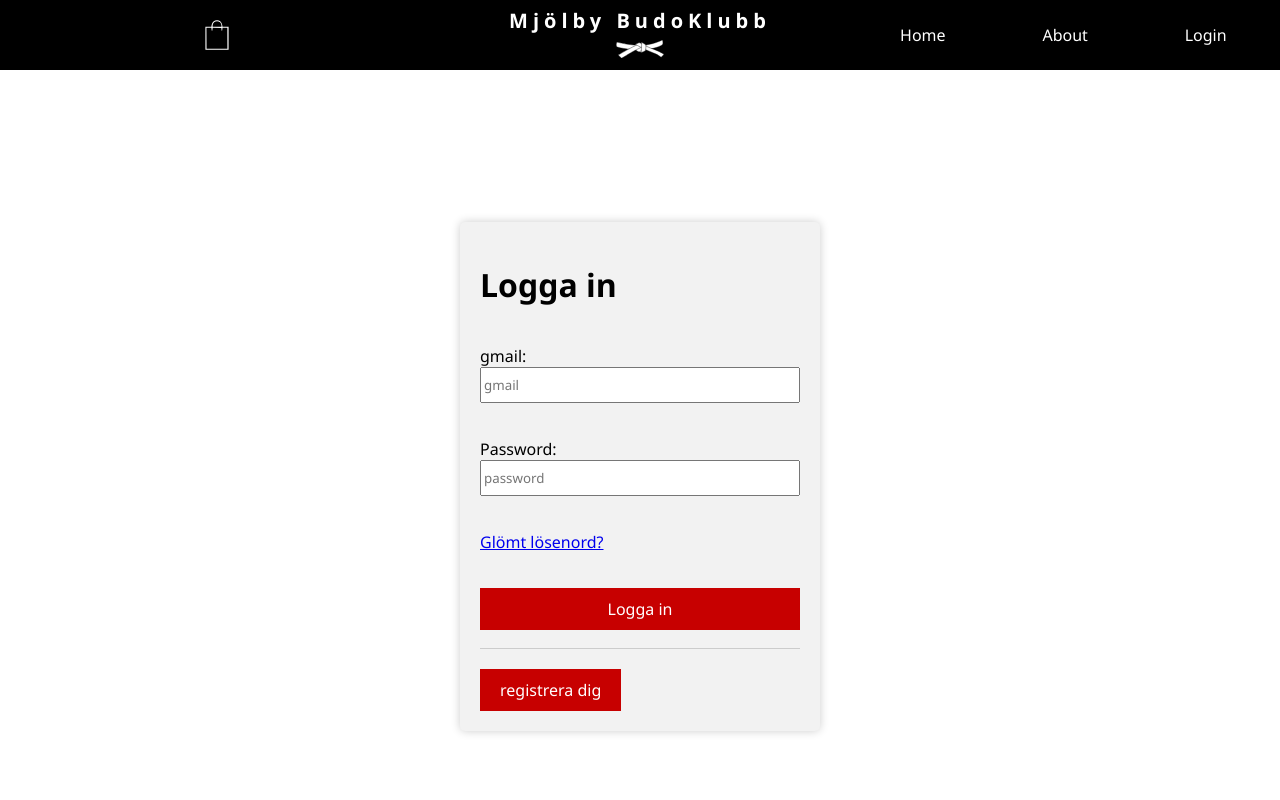
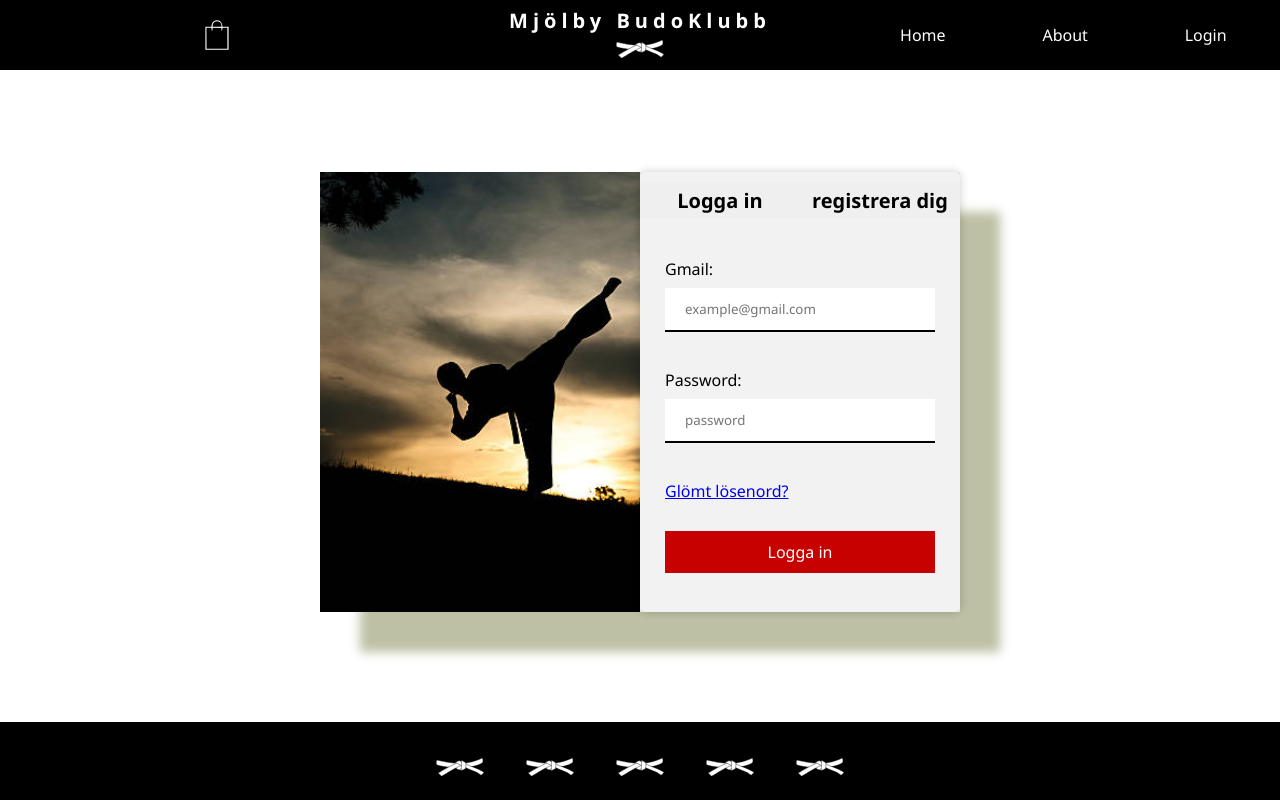
Before and after one commit to santatsut/budoClubWebsite, a Vue app in the folder vueProject/: page /logout in a window 1280 px wide. Shown: the top 800 px of the page. Built offline with nearby package versions, Linux system fonts and the light colour scheme.

Commit message:
cleaned up the login page

```diff
--- a/vueProject/src/components/navy.vue
+++ b/vueProject/src/components/navy.vue
@@ -52,8 +52,8 @@ const logOut = () => {
     <RouterLink to="/about">About</RouterLink>
     <RouterLink to="/medlem" v-if="!loggedIn">Login</RouterLink>
     <RouterLink to="/" @click="logOut" v-if="loggedIn">Logout</RouterLink>
-    <RouterLink to="/shop">
-        <img src="../../public/images/shoppingBagIcon.svg" alt="shop" id="mobileShop">
+    <RouterLink to="/profile" v-if="loggedIn">
+          <img src="../../public/images/person.svg" alt="userProfile" id="user">
     </RouterLink>
   </div>
 </template>
--- a/vueProject/src/views/MedlemView.vue
+++ b/vueProject/src/views/MedlemView.vue
@@ -110,67 +110,135 @@ const signUp = () => {
       });
   };
 
+const loggingIn = () => {
+    signingUp.value = false;
+    errorMsg.value = '';
+}
+
 </script>
 
 <template>
+    <div id="loginContainer">
+        <div class="leftSideBox">
+        </div>
     <div class="Inloggning">
-    <h1>Logga in</h1>
+        <div class="tabs">
+            <button @click="loggingIn">Logga in</button>
+            <button @click="signUp">registrera dig</button>
+        </div>
         <form @submit.prevent="handleSubmit">
             <p v-if="errorMsg" id="errorMsg">{{ errorMsg }}</p>
             <div v-if="signingUp" class="formSection" id="nameSection">
                 <div id="firstNameSection">
                     <label for="firstName">Förnamn: </label>
-                <input type="text" v-model="firstName" placeholder="förnamn" id="firstName"/>
+                    <input type="text" v-model="firstName" placeholder="förnamn" id="firstName" class="singupInput"/>
                 </div>
                 <div id="lastNameSection">
                     <label for="lastName">Efternamn: </label>
-                <input type="text" v-model="lastName" placeholder="efternamn" id="lastName"/>
+                    <input type="text" v-model="lastName" placeholder="efternamn" id="lastName" class="singupInput"/>
                 </div>
             </div>
-        <div v-if="signingUp" class="formSection">
+            <div v-if="signingUp" class="formSectionSigningUp">
                 <label for="number">Nummer: </label>
-            <input type="text" v-model="number" placeholder="123-123-1234" id="number" />
+                <input type="text" v-model="number" placeholder="123-123-1234" id="number" class="singupInput"/>
             </div>
             <div class="formSection">
-            <label for="gmail">gmail: </label>
-            <input type="text" v-model="gmail" placeholder="gmail" id="gmail" />
+                <label for="gmail">Gmail: </label>
+                <input type="text" v-if="!signingUp" v-model="gmail" placeholder="example@gmail.com" id="gmail" class="loginInput"/>
+                <input type="text" v-if="signingUp" v-model="gmail" placeholder="example@gmail.com" id="gmail" class="singupInput"/>
             </div>
 
             <div class="formSection">
                 <label for="password">Password: </label>
-            <input type="password" v-model="password" placeholder="password" id="password"/>
+                <input type="password" v-if="!signingUp" v-model="password" placeholder="password" id="password" class="loginInput"/>
+                <input type="password" v-if="signingUp" v-model="password" placeholder="password" id="password" class="singupInput"/>
             </div>
 
             <div v-if="signingUp" class="formSection">
                 <label for="password">Password: </label>
-            <input type="password" v-model="passwordRe" placeholder="password" id="passwordRe"/>
+                <input type="password" v-model="passwordRe" placeholder="password" id="passwordRe" class="singupInput"/>
             </div>
             <div v-if="!signingUp">
                 <a href="#">Glömt lösenord?</a>
             </div>
-
             <button type="submit" v-if="!signingUp">Logga in</button>
+            <button type="submit" v-if="signingUp">registrera</button>
         </form>
-    <div id="line"></div>
-    <button @click="signUp">registrera dig</button>
-    <button type="submit" v-if="signingUp">Logga in</button>
+    </div>
     </div>
 </template>
 
 <style>
+.tabs {
+    display: flex;
+    position: relative;
+    flex-direction: row;
+    justify-content: space-around;
+    align-items: center;
+    width: 100%;
+    margin-top: 10px;
+}
+
+.tabs button {
+    border: none;
+    cursor: pointer;
+    padding: 5px;
+    font-size: 20px;
+    font-family: 'Segoe UI', Tahoma, Geneva, Verdana, sans-serif;
+    font-weight: 600;
+    width: 100%;
+}
+
+.tabs button:hover {
+    background-color: #c5c5c5;
+    transition: background-color 0.3s ease;
+}
+
+.tabs button:focus {
+    outline: none;
+    text-decoration: underline;
+    text-underline-offset: 5px;
+    color: rgb(0, 0, 0);
+}
+
+.leftSideBox {
+    display: flex;
+    position: relative;
+    background-image: url('/images/backgroundImg.jpg');
+    background-size: cover;
+    background-position: center;
+    background-repeat: no-repeat;
+    transform: scaleX(-1);
+    height: 100%;
+    flex: 1;
+}
+
+#loginContainer {
+    display: flex;
+    position: relative;
+    flex-direction: row;
+    justify-content: center;
+    align-items: center;
+    width: 50%;
+    justify-self: center;
+    height: 55vh;
+    background-color: #f2f2f2;
+    margin: 100px 0 100px 0;
+    box-shadow: #484e005b 40px 40px 10px;
+}
+
  .Inloggning {
+    display: flex;
+    flex-direction: column;
     position: relative;
-    width: 25%;
-    margin: auto;
-    margin-top: 150px;
-    padding: 20px;
     background-color: #f2f2f2;
     border-radius: 5px;
     box-shadow: 0 0 10px rgba(0, 0, 0, 0.2);
-    margin-bottom: 150px;
+    height: 100%;
+    flex: 1;
  }
 
- .Inloggning button {
+ form button {
     padding: 10px 20px;
     background-color: #c70000;
     color: rgb(255, 255, 255);
@@ -185,10 +253,19 @@ const signUp = () => {
     flex-direction: column;
     justify-content: space-around;
     align-items: space-around;
-    height: 40vh;
+    height: 80%;
+    margin: 25px;
  }
- .Inloggning form input {
-    height: 30px;
+ .loginInput {
+
+    padding: 12px 20px;
+    border: none;
+    border-bottom: black solid 2px;
+    margin: 8px 0;
+ }
+
+.loginInput:focus {
+    outline: none;
 }
 
  .formSection {
@@ -197,10 +274,26 @@ const signUp = () => {
     flex-direction: column;
 
  }
+
+.formSectionSigningUp {
+    display: flex;
+    position: relative;
+    flex-direction: column;
+    justify-content: space-between;
+    align-items: flex-start;
+}
+
 #errorMsg {
      color: red;
      text-align: center;
 
+ }
+
+ .singupInput {
+    padding: 6px 12px;
+    border: none;
+    border-bottom: black solid 2px;
+    margin: 8px 0;
  }
 
  #nameSection {
@@ -218,6 +311,14 @@ const signUp = () => {
     width: 50%;
  }
 
+ #number {
+    display: flex;
+    position: relative;
+    flex-direction: column;
+    flex:1;
+    width: calc(100% - 20px);
+ }
+
 #line {
     position: relative;
     width: 100%;
--- a/vueProject/src/views/profileView.vue
+++ b/vueProject/src/views/profileView.vue
@@ -92,7 +92,7 @@ onMounted(() => {
       <p class="profileText">Grupp: {{ group }}</p>
       <p class="profileText">Betalnings datum: {{ paymentDate }}</p>
       <p class="profileText">pris: {{ paymentAmount }}</p>
-      <button v-if="!isMedlem">Bli Medlem</button>
+      <button v-if="!isMedlem" >Bli Medlem</button>
     </div>
   </div>
 </template>
```
Also changed, not shown: vueProject/public/images/backgroundImg.jpg (added), vueProject/public/images/budoklubbLogo.svg (added), 1 other file (tests, documents, lock files or other folders). Lines whose indentation alone changed are shown as unchanged.
